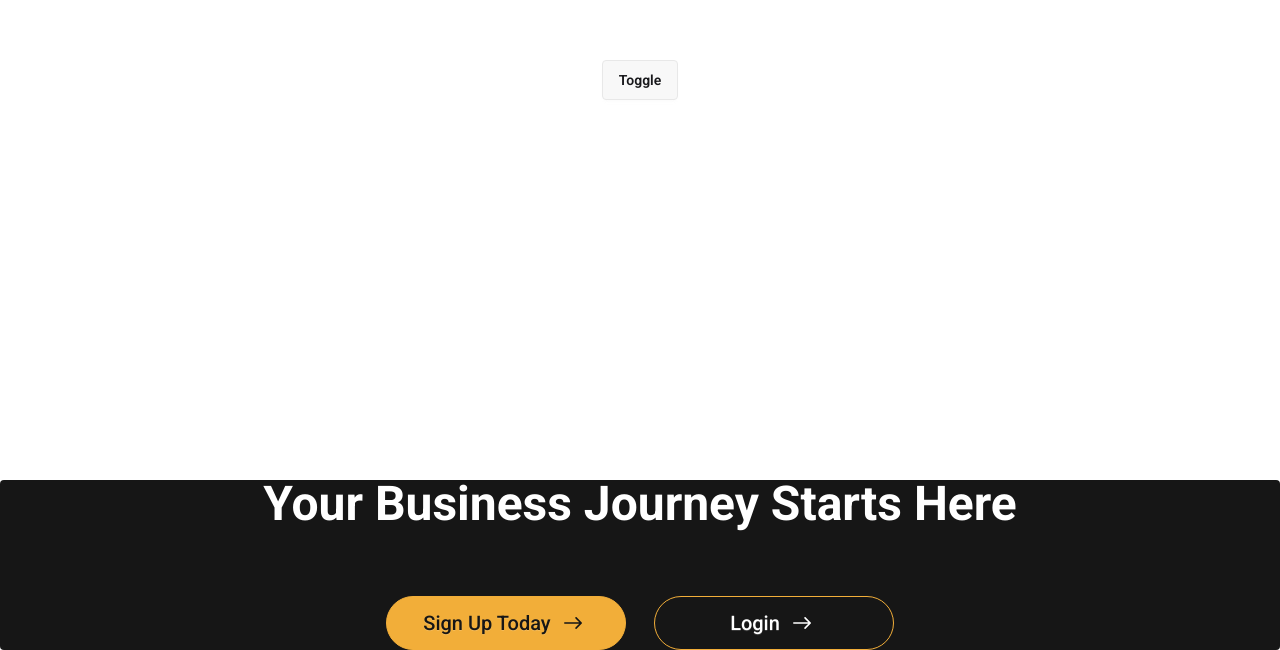
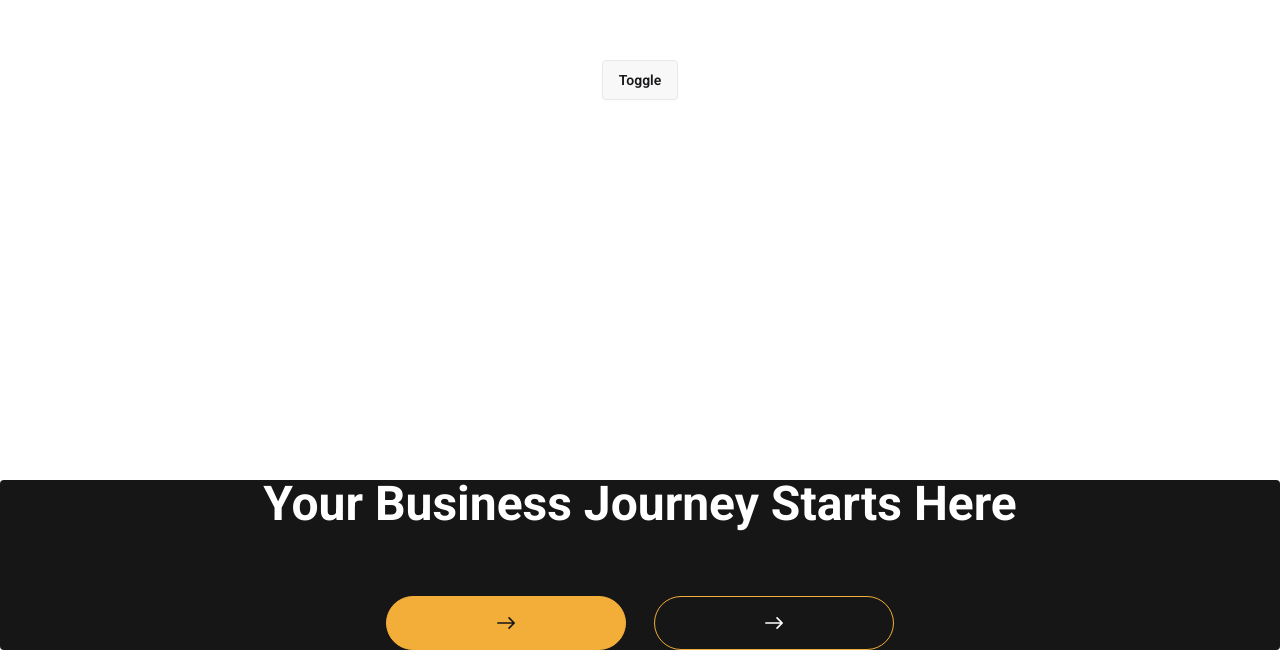
Before and after one commit to liljdot/AltBuilda-Website, a Next.js app: page / in a window 1280 px wide. Shown: the part 426-1076 px from the top of the page. Built offline with nearby package versions, Linux system fonts and the light colour scheme.

Commit message:
refactor: update ActionButton component to use children prop instead of content

```diff
--- a/src/app/components/ActionButton.tsx
+++ b/src/app/components/ActionButton.tsx
@@ -3,17 +3,17 @@ import { IoIosArrowRoundForward } from "react-icons/io"
 
 interface Props {
     to: string
-    content: string
+    children?: any
     filled?: boolean
     text?: "primary"
 }
 
-const ActionButton: React.FC<Props> = ({to, content, filled, text}) => {
+const ActionButton: React.FC<Props> = ({to, children, filled, text}) => {
 
     return (
         <>
             <Link href={to} className={`btn ${filled ? "bg-primary text-secondary" : `bg-transparent ${text ? "text-primary" : "text-white"}`} border border-primary w-60 rounded-full text-xl font-medium p-6.5 shadow-none hover:scale-105 transition-all ease-in-out duration-500 hover:[&>*]:translate-x-2`}>
-                {content}
+                {children}
                 <IoIosArrowRoundForward className={`${filled ? "bg-primary text-secondary" : `${text ? "text-primary" : "text-white"}`} size-8 transition-all ease-in-out duration-500`} />
             </Link>
         </>
```
